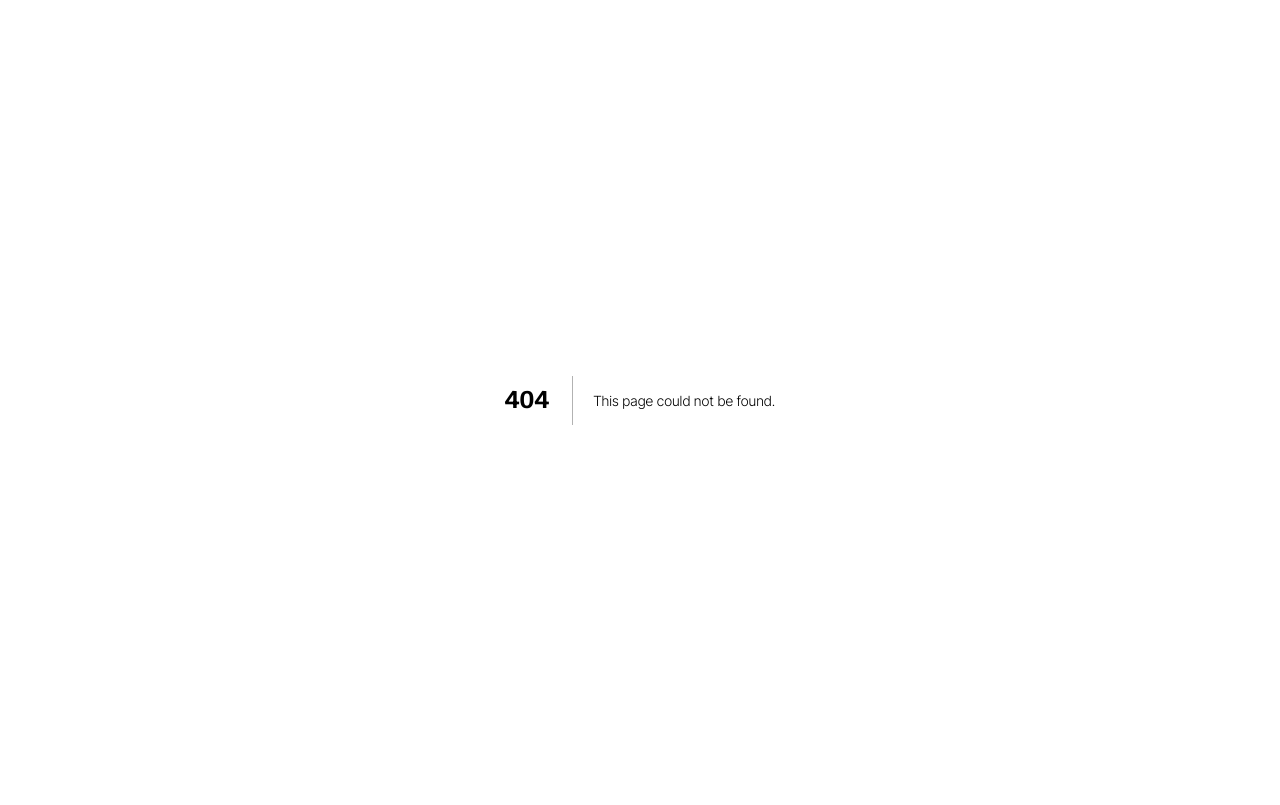
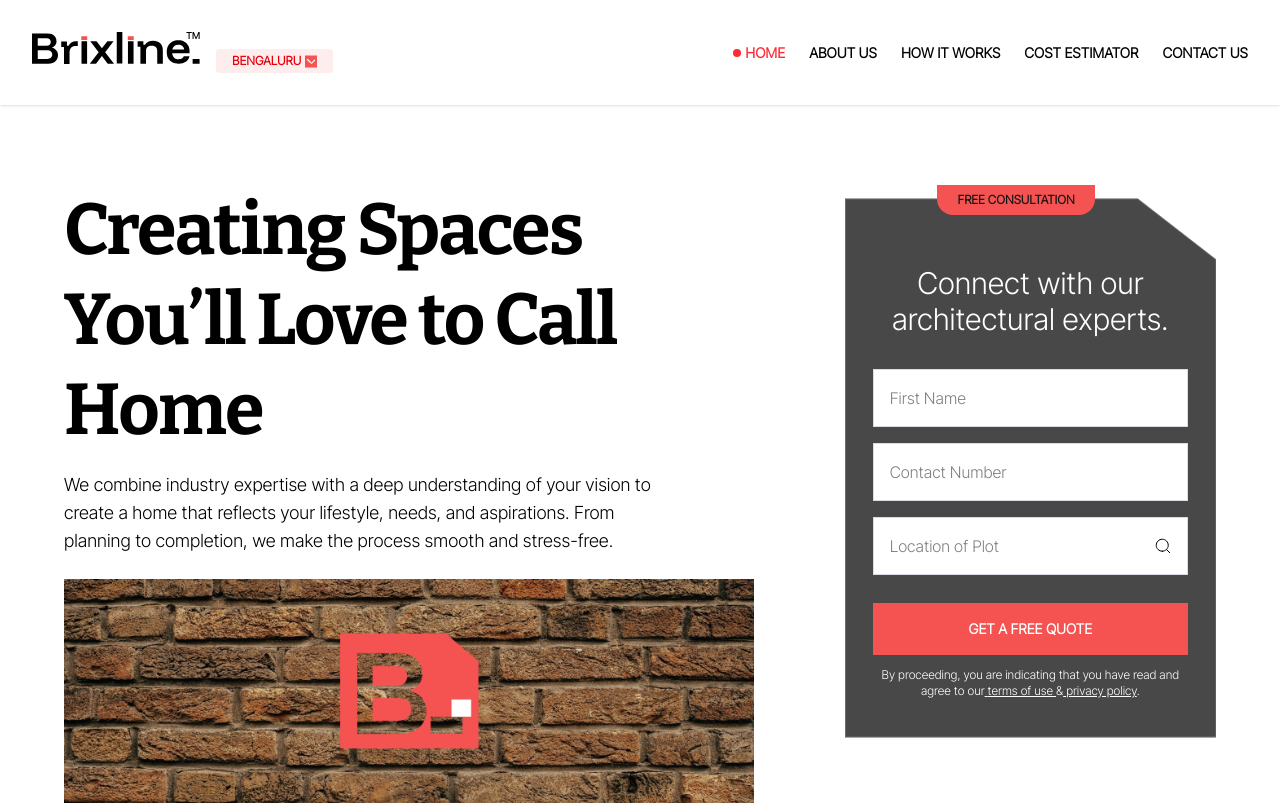
Before and after one commit to Pravu-lab/Brixline, a Next.js app: page /how-it-works in a window 1280 px wide. Before the commit this address had no page. Shown: the top 805 px of the page. Built offline with nearby package versions, Linux system fonts and the light colour scheme.

Commit message:
Subrat dev (#6)
* cost estimator update

* cost estimator update

* dummy files

* dummy files

* cost estimetor updates

* how it works updates

* how it works updates

---------

Co-authored-by: APPLE <apple@APPLEs-MacBook-Pro.local>

```diff
--- a/src/Components/ConstructionPackage.tsx
+++ b/src/Components/ConstructionPackage.tsx
@@ -28,8 +28,8 @@ const ConstructionPackage = () => {
   const dataKeys = Object.keys(PackageDetails);
 
   return (
-    <Section className="flex flex-col justify-center bg-[#0000001A] w-full">
-      <div className="w-[90%] m-auto text-center">
+    <Section className="flex flex-col justify-center bg-[#0000001A] !w-full">
+      <div className=" m-auto text-center">
         <SubTitle>DISCOVER</SubTitle>
         <Title className="text-black">
           Our Home Construction<br /> Packages
--- a/src/Components/Header.tsx
+++ b/src/Components/Header.tsx
@@ -90,7 +90,7 @@ export default function Header() {
                         HOME
                     </span>
                     <Link href="/about">ABOUT US</Link>
-                    <Link href="/">HOW IT WORKS</Link>
+                    <Link href="/how-it-works">HOW IT WORKS</Link>
                     <Link href="/cost-estimator">COST ESTIMATOR</Link>
                     <Link href="/contact-us">CONTACT US</Link>
                     {/* <span className="flex items-center gap-1 text-black">
@@ -132,7 +132,7 @@ export default function Header() {
                         HOME
                     </div>
                     <Link href="/about" className="text-black block">ABOUT US</Link>
-                    <Link href="/" className="text-black block">HOW IT WORKS</Link>
+                    <Link href="/how-it-works" className="text-black block">HOW IT WORKS</Link>
                     <Link href="/cost-estimator" className="text-black block">COST ESTIMATOR</Link>
                     <Link href="/contact-us" className="text-black block">CONTACT US</Link>
                     <span className="flex items-center gap-1 text-black">
--- /dev/null
+++ b/src/Components/HowItWorks.tsx
@@ -0,0 +1,33 @@
+import React from 'react'
+import GetQuote from './GetQuote'
+import Image from 'next/image'
+
+const HowItWorks = () => {
+    return (
+        <div className="flex flex-col md:flex-row justify-center items-start px-4 sm:px-8 md:px-16 py-12 md:py-20 gap-y-10 md:gap-[91px]">
+            {/* Left Section */}
+            <div className="w-full md:w-[65%]">
+                <h1 className="text-black text-[32px] sm:text-[48px] md:text-[60px] lg:text-[72px] font-medium leading-tight tracking-tight">
+                    Creating Spaces You’ll Love to Call Home
+                </h1>
+                <p className="text-black text-base sm:text-lg mt-4 mb-6 max-w-[90%]">
+                    We combine industry expertise with a deep understanding of your vision to create a home that reflects your lifestyle, needs, and aspirations. From planning to completion, we make the process smooth and stress-free.
+                </p>
+                <Image
+                    src="/howitworks.png"
+                    alt="house-image-2"
+                    width={456}
+                    height={585}
+                    className="w-full"
+                />
+            </div>
+
+            {/* Right Section */}
+            <div className="w-full md:w-[35%]">
+                <GetQuote />
+            </div>
+        </div>
+    )
+}
+
+export default HowItWorks
--- a/src/app/cost-estimate/page.tsx
+++ b/src/app/cost-estimate/page.tsx
@@ -2,6 +2,8 @@ import BottomForm from '@/Components/BottomForm'
 import ConstructionPackage from '@/Components/ConstructionPackage'
 import EstimatePage from '@/Components/costEstimate'
 import CostEstimetor from '@/Components/CostEstimetor'
+import FAQ from '@/Components/FAQ/Faq'
+
 import FooterSection from '@/Components/Footer'
 import Header from '@/Components/Header'
 import React from 'react'
@@ -14,6 +16,7 @@ const page = () => {
   <EstimatePage/>
   <ConstructionPackage/>
   <BottomForm/>
+  <FAQ/>
   <FooterSection/>
   </>
   )
--- /dev/null
+++ b/src/app/how-it-works/page.tsx
@@ -0,0 +1,18 @@
+import BottomForm from '@/Components/BottomForm'
+import FooterSection from '@/Components/Footer'
+import Header from '@/Components/Header'
+import HowItWorks from '@/Components/HowItWorks'
+import React from 'react'
+
+const page = () => {
+  return (
+    <>
+    <Header/>
+    <HowItWorks/>
+    <BottomForm/>
+    <FooterSection/>
+    </>
+  )
+}
+
+export default page
```
Also changed, not shown: public/howitworks.png (added).
